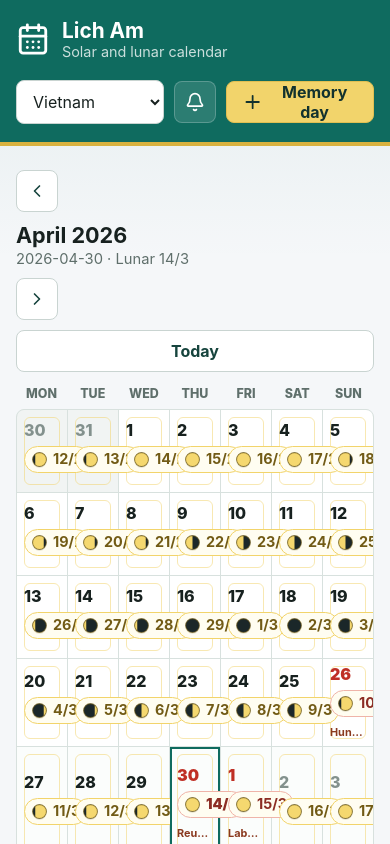
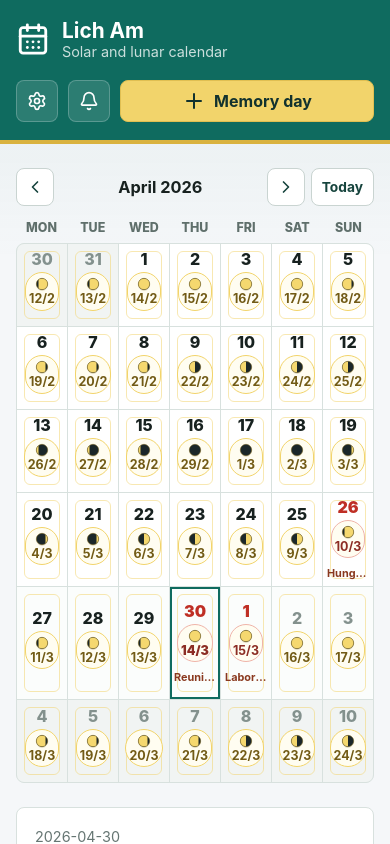
Before and after one commit to buicongnguyen/LichAm, a React (Vite) app: page / in a window 390 px wide. Shown: the top 844 px of the page. Built offline with nearby package versions, Linux system fonts and the light colour scheme.

Commit message:
Improve mobile calendar layout

```diff
--- a/index.html
+++ b/index.html
@@ -4,8 +4,8 @@
     <meta charset="UTF-8" />
     <meta name="viewport" content="width=device-width, initial-scale=1.0" />
     <meta name="theme-color" content="#0f6b5f" />
-    <link rel="manifest" href="/manifest.webmanifest" />
-    <link rel="icon" href="/icon.svg" type="image/svg+xml" />
+    <link rel="manifest" href="%BASE_URL%manifest.webmanifest" />
+    <link rel="icon" href="%BASE_URL%icon.svg" type="image/svg+xml" />
     <title>Lich Am</title>
   </head>
   <body>
--- a/src/App.tsx
+++ b/src/App.tsx
@@ -6,6 +6,7 @@ import {
   ChevronRight,
   Download,
   Plus,
+  Settings,
   Trash2,
 } from "lucide-react";
 import { MoonPhaseIcon } from "./components/MoonPhaseIcon";
@@ -177,6 +178,13 @@ function App() {
         </div>
 
         <div className="top-actions">
+          <details className="settings-menu">
+            <summary aria-label="Open settings">
+              <Settings aria-hidden="true" />
+            </summary>
+            <div className="settings-panel">
+              <label>
+                Country holidays
                 <select
                   aria-label="Holiday country"
                   value={country}
@@ -188,6 +196,9 @@ function App() {
                     </option>
                   ))}
                 </select>
+              </label>
+            </div>
+          </details>
           <button className="icon-button" type="button" onClick={requestNotifications} aria-label="Enable reminders">
             <Bell aria-hidden="true" />
           </button>
--- a/src/main.tsx
+++ b/src/main.tsx
@@ -5,7 +5,7 @@ import "./styles.css";
 
 if ("serviceWorker" in navigator) {
   window.addEventListener("load", () => {
-    navigator.serviceWorker.register("/sw.js").catch(() => undefined);
+    navigator.serviceWorker.register(`${import.meta.env.BASE_URL}sw.js`).catch(() => undefined);
   });
 }
 
--- a/src/styles.css
+++ b/src/styles.css
@@ -83,9 +83,63 @@ button {
 }
 
 .top-actions {
+  position: relative;
   gap: 10px;
   flex-wrap: wrap;
   justify-content: flex-end;
+}
+
+.settings-menu {
+  position: relative;
+}
+
+.settings-menu summary {
+  width: 42px;
+  min-height: 42px;
+  border: 1px solid rgba(255, 255, 255, 0.22);
+  border-radius: 8px;
+  color: #ffffff;
+  background: rgba(255, 255, 255, 0.12);
+  display: inline-flex;
+  align-items: center;
+  justify-content: center;
+  cursor: pointer;
+  list-style: none;
+}
+
+.settings-menu summary::-webkit-details-marker {
+  display: none;
+}
+
+.settings-menu summary svg {
+  width: 20px;
+  height: 20px;
+}
+
+.settings-panel {
+  position: absolute;
+  top: calc(100% + 8px);
+  right: 0;
+  z-index: 4;
+  width: min(260px, calc(100vw - 32px));
+  border: 1px solid #d8e1de;
+  border-radius: 8px;
+  padding: 12px;
+  color: #17211f;
+  background: #ffffff;
+  box-shadow: 0 18px 48px rgba(16, 33, 31, 0.2);
+}
+
+.settings-panel label {
+  display: grid;
+  gap: 7px;
+  color: #475854;
+  font-size: 0.9rem;
+  font-weight: 720;
+}
+
+.settings-panel select {
+  width: 100%;
 }
 
 select,
@@ -524,20 +578,51 @@ input {
 }
 
 @media (max-width: 720px) {
-  .topbar,
-  .calendar-toolbar {
+  .topbar {
     align-items: stretch;
     flex-direction: column;
   }
 
   .top-actions {
-    justify-content: stretch;
+    justify-content: space-between;
   }
 
-  .top-actions select,
-  .primary-action,
+  .primary-action {
+    flex: 1;
+  }
+
+  .calendar-toolbar {
+    align-items: center;
+    display: grid;
+    grid-template-columns: 38px minmax(0, 1fr) 38px auto;
+    gap: 6px;
+  }
+
+  .calendar-toolbar .icon-button {
+    width: 38px;
+    min-height: 38px;
+  }
+
+  .month-title {
+    min-width: 0;
+    text-align: center;
+  }
+
+  .month-title strong {
+    overflow: hidden;
+    font-size: 1.02rem;
+    text-overflow: ellipsis;
+    white-space: nowrap;
+  }
+
+  .month-title span {
+    display: none;
+  }
+
   .today-button {
-    flex: 1;
+    min-height: 38px;
+    padding-inline: 10px;
+    font-size: 0.86rem;
   }
 
   .weekday-row div {
@@ -551,7 +636,7 @@ input {
 
   .day-cell {
     min-height: 82px;
-    padding: 7px;
+    padding: 6px 4px;
   }
 
   .day-cell.selected-week {
@@ -559,13 +644,22 @@ input {
   }
 
   .day-numbers {
-    align-items: flex-start;
+    align-items: center;
     flex-direction: column;
+    gap: 5px;
   }
 
   .lunar-number {
-    min-width: 40px;
-    padding: 4px 6px;
+    min-width: 34px;
+    padding: 4px 3px;
+    flex-direction: column;
+    gap: 2px;
+    font-size: 0.78rem;
+  }
+
+  .moon-phase-icon {
+    width: 14px;
+    height: 14px;
   }
 
   .markers {
```
Also changed, not shown: public/sw.js (+4 -3 lines), public/manifest.webmanifest. Lines whose indentation alone changed are shown as unchanged.
